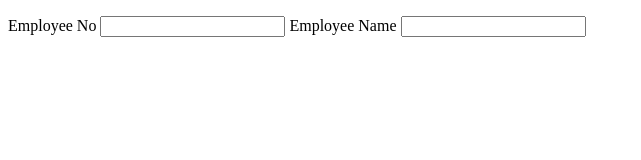
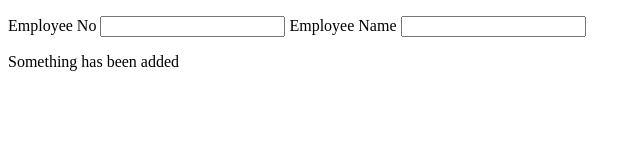
Before and after one commit to OLUADELEKE/carmart, a plain HTML site: page index.html in a window 1280 px wide. Shown: the whole page, without its empty margins (0-641 px from the left). Drawn offline with Linux system fonts and the light colour scheme.

Commit message:
modified index.html

```diff
--- a/index.html
+++ b/index.html
@@ -11,8 +11,8 @@
       <input type="text" name="empnum" value="">
       <label for="empname">Employee Name</label>
       <input type="text" name="empname" value="">
-    </p>
-
+   </p>
     </form>
+    <p>Something has been added</p>
   </body>
 </html>
```
